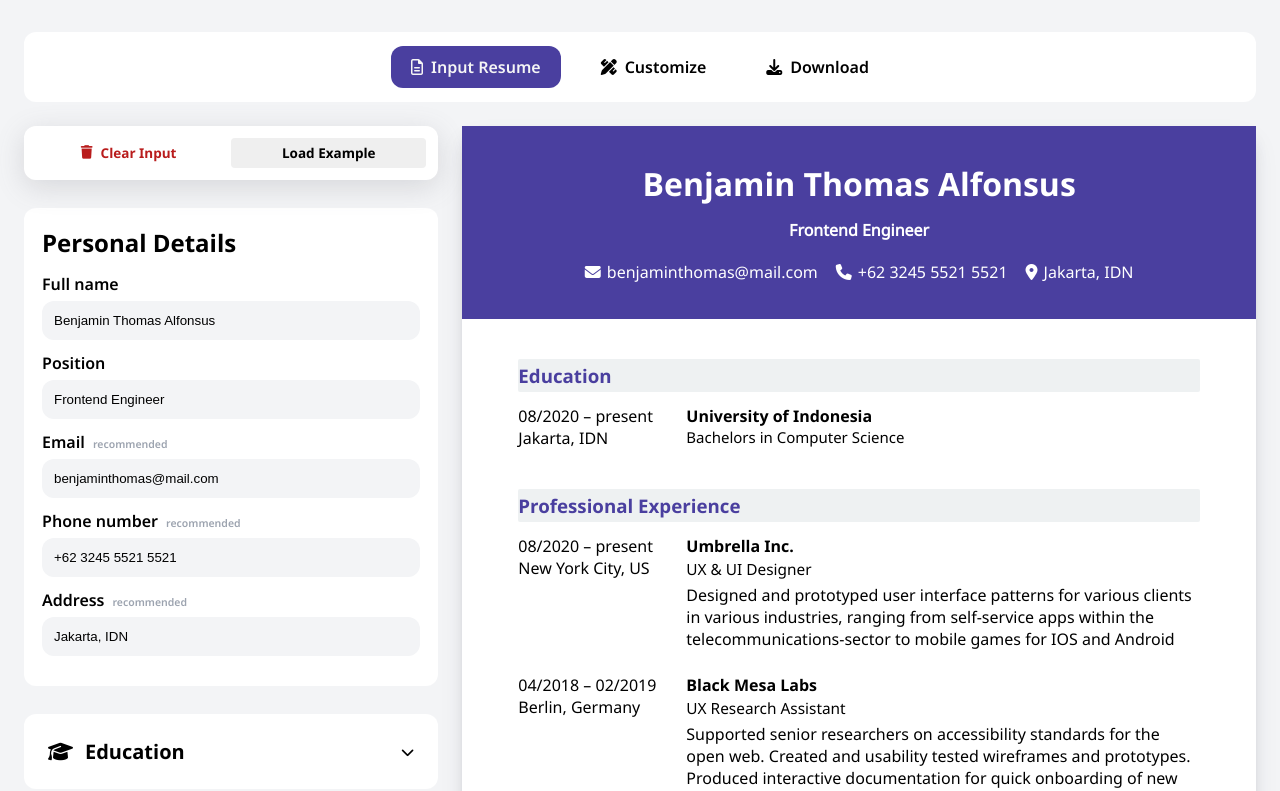
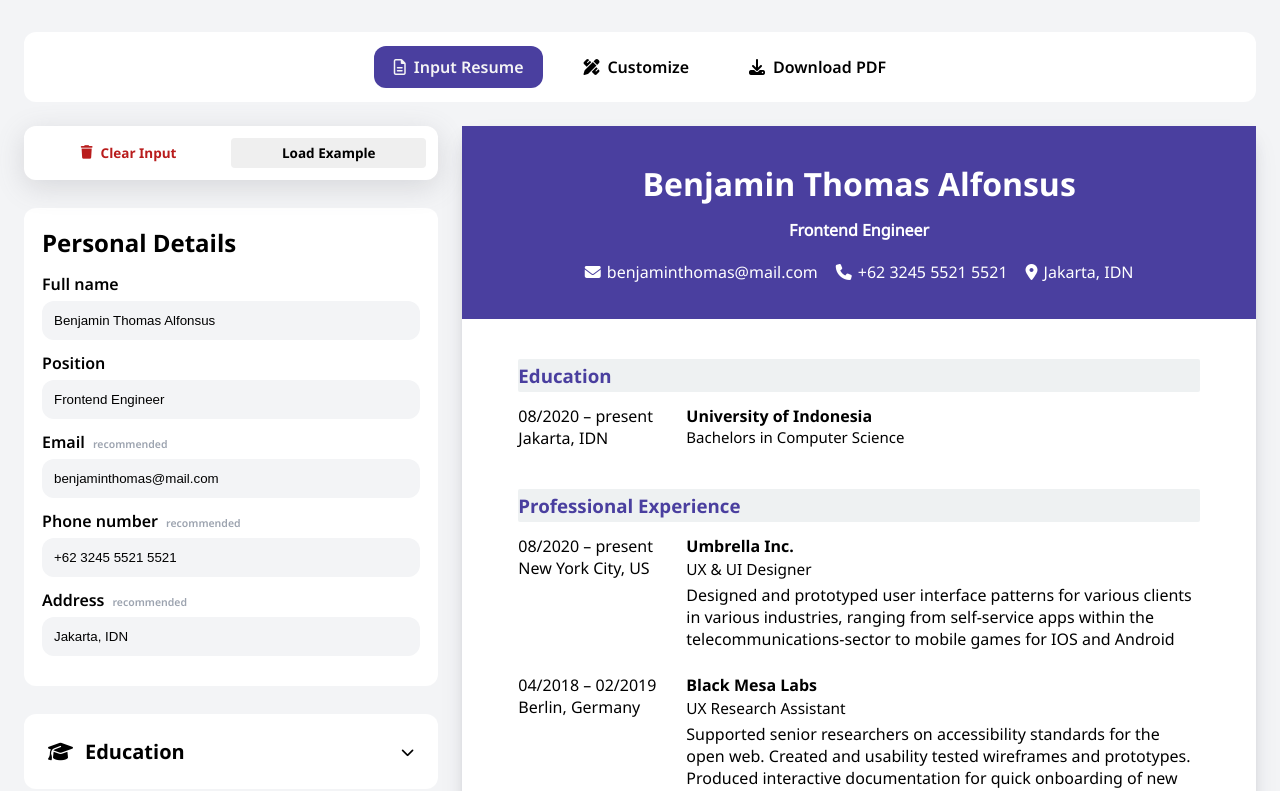
Before and after one commit to rubengitdev/4Resume, a React (Create React App) app: page / in a window 1280 px wide. Shown: the top 791 px of the page. Built offline with nearby package versions, Linux system fonts and the light colour scheme.

Commit message:
Refactor: Update typography on the download button

```diff
--- a/src/components/Layout/Navbar/Navbar.js
+++ b/src/components/Layout/Navbar/Navbar.js
@@ -24,7 +24,7 @@ export default function Navbar({ onGoToPage, page }) {
             {/* Download Button */}
             <button>
                 <i className="fa-solid fa-download" />
-                Download
+                Download PDF
             </button>
         </nav>
     );
```
